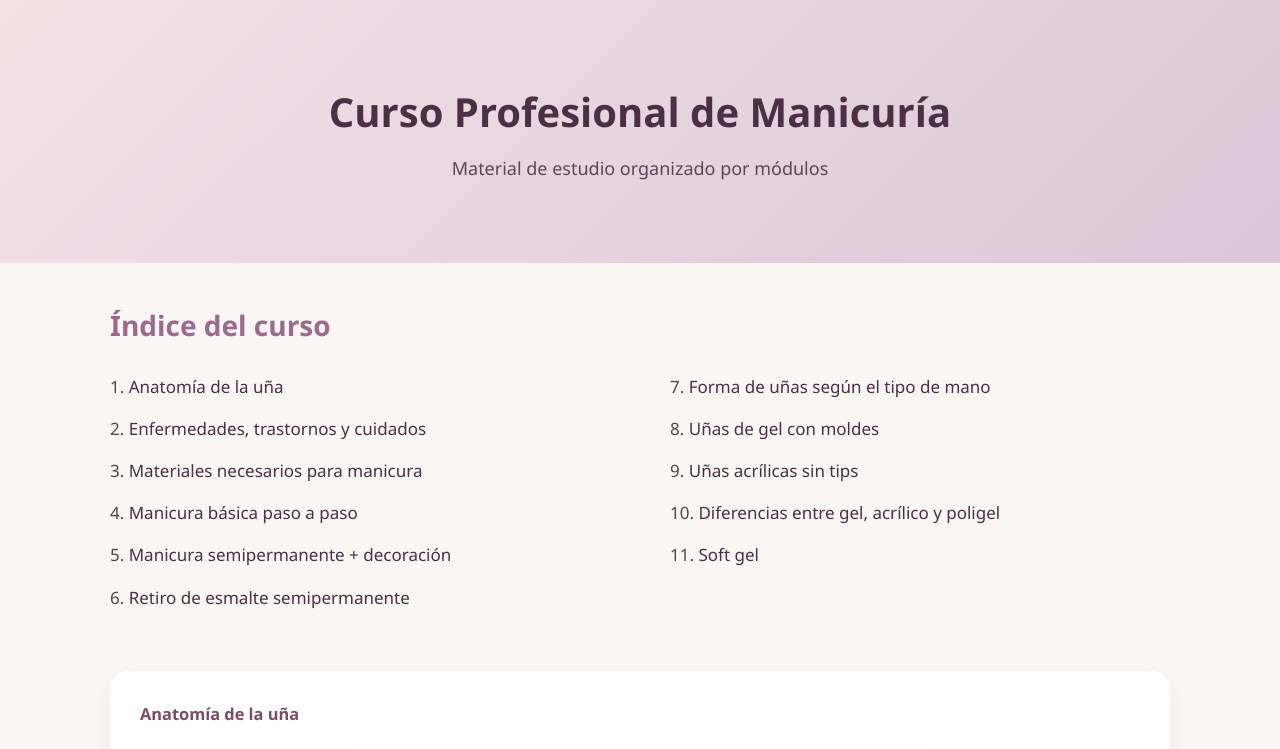
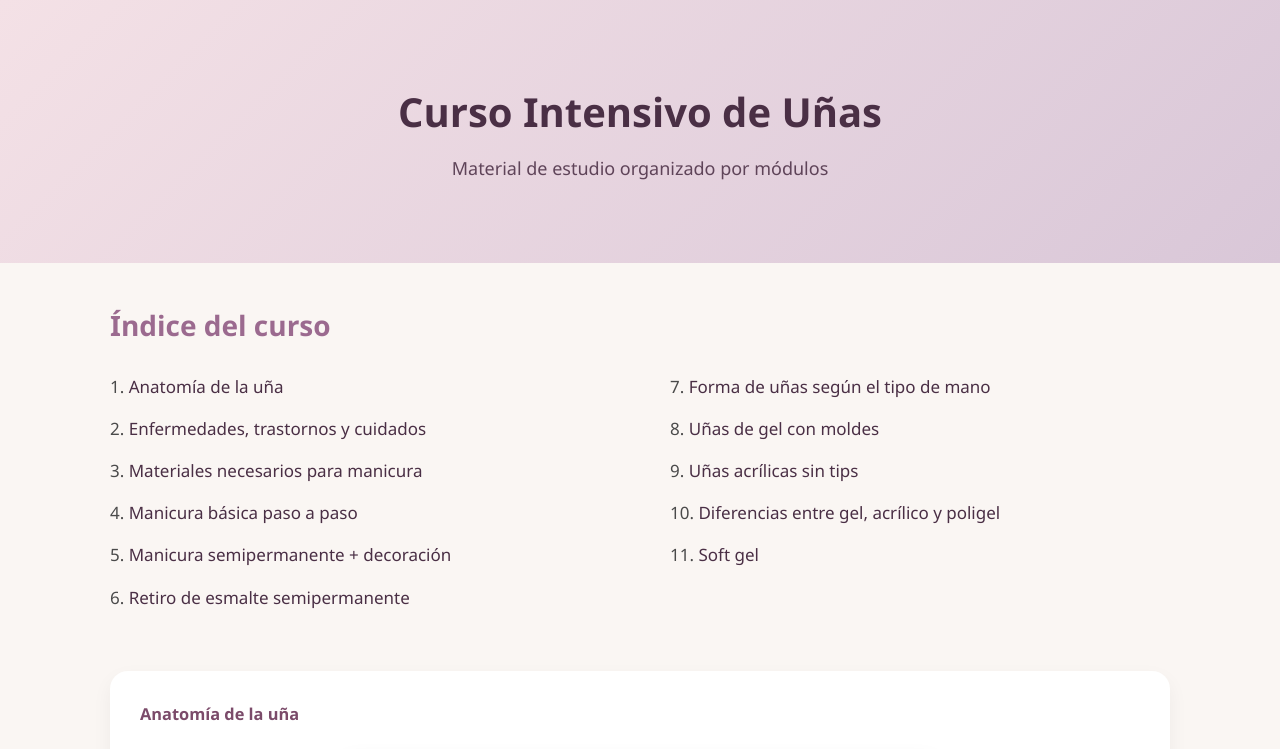
Before and after one commit to NahuelJnf/Dan, a plain HTML site: page index.html in a window 1280 px wide. Shown: the top 749 px of the page. Drawn offline with Linux system fonts and the light colour scheme.

Commit message:
Update index.html

```diff
--- a/index.html
+++ b/index.html
@@ -11,7 +11,7 @@
 <body>
 
     <header class="hero">
-        <h1>Curso Profesional de Manicuría</h1>
+        <h1>Curso Intensivo de Uñas</h1>
         <p>Material de estudio organizado por módulos</p>
     </header>
 
```
